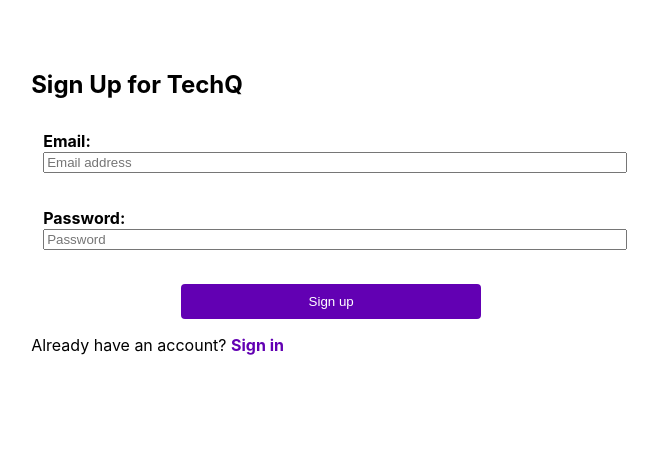
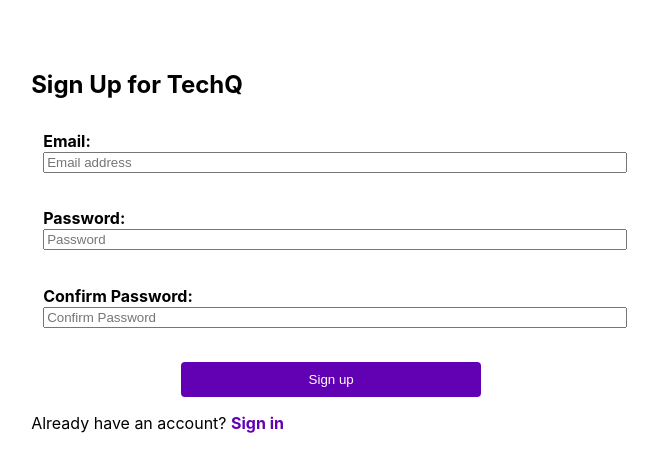
Before and after one commit to edobbin/TechQ, a React (Create React App) app in the folder tech-q/: page /signup in a window 1280 px wide. Shown: the top 472 px of the page, without its empty margins (19-677 px from the left). Built offline with nearby package versions, Linux system fonts and the light colour scheme; no server answers.

Commit message:
added passwords match field on sign up

```diff
--- a/tech-q/src/components/Signup.js
+++ b/tech-q/src/components/Signup.js
@@ -1,36 +1,39 @@
-import React, {useState} from 'react';
+import React, { useState } from 'react';
 import { NavLink, useNavigate } from 'react-router-dom';
-import {  createUserWithEmailAndPassword  } from 'firebase/auth';
+import { createUserWithEmailAndPassword } from 'firebase/auth';
 import { auth } from '../firebase';
-import './Auth.css'
+import './Auth.css';
 import Login from './Login';
 
 const Signup = () => {
   const navigate = useNavigate();
 
-    const [email, setEmail] = useState('')
+  const [email, setEmail] = useState('');
   const [password, setPassword] = useState('');
+  const [confirmPassword, setConfirmPassword] = useState('');
 
   const onSubmit = async (e) => {
-      e.preventDefault()
+    e.preventDefault();
 
-      await createUserWithEmailAndPassword(auth, email, password)
-        .then((userCredential) => {
+    // ensure that passwords match
+    if (password !== confirmPassword) {
+      alert("Passwords do not match!");
+      return;
+    }
+
+    try {
+      const userCredential = await createUserWithEmailAndPassword(auth, email, password);
       // Signed in
       const user = userCredential.user;
       console.log(user);
-            navigate("/")
-            // ...
-        })
-        .catch((error) => {
+      alert("Account creation successful! Please sign in.");
+      navigate("/");
+    } catch (error) {
       const errorCode = error.code;
       const errorMessage = error.message;
-            console.log(errorCode, errorMessage);
-            // ..
-        });
-
-
+      console.error(errorCode, errorMessage);
     }
+  };
 
   return (
     <main className='auth'>
@@ -67,13 +70,26 @@
                 />
               </div>
 
+              <div>
+                <label htmlFor="confirm-password">
+                  Confirm Password:
+                </label>
+                <input
+                  type="password"
+                  label="Confirm password"
+                  value={confirmPassword}
+                  onChange={(e) => setConfirmPassword(e.target.value)}
+                  required
+                  placeholder="Confirm Password"
+                />
+              </div>
+
               <button
                 type="submit"
                 onClick={onSubmit}
               >
                 Sign up
               </button>
-
             </form>
 
             <p>
@@ -86,7 +102,7 @@
         </div>
       </section>
     </main>
-  )
+  );
 }
 
-export default Signup
+export default Signup;
```
Lines whose indentation alone changed are shown as unchanged.
